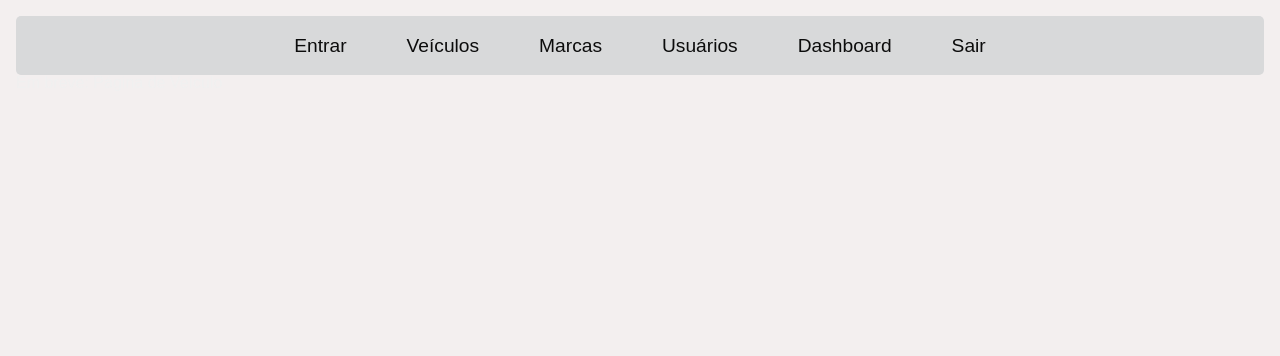
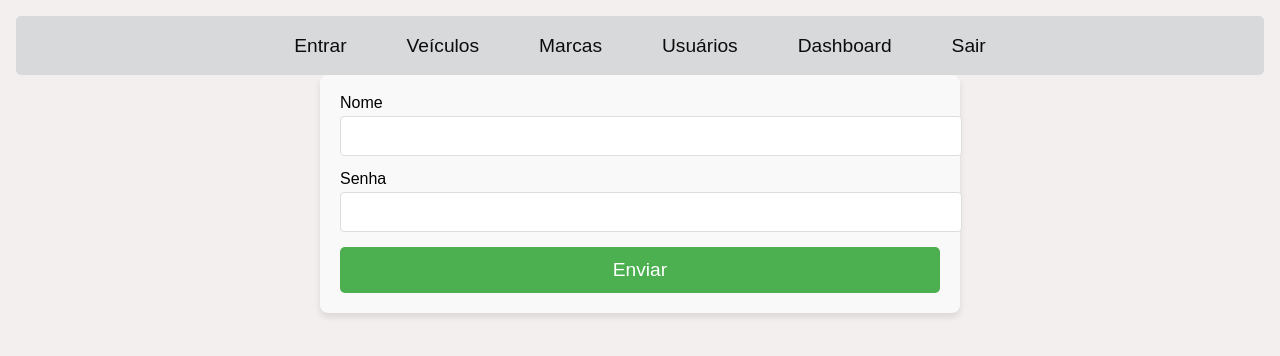
Before and after one commit to GersonAparecidoLima/FrontProjetoFinal, a React (Create React App) app: page /login in a window 1280 px wide. Shown: the top 356 px of the page. Built offline with nearby package versions, Linux system fonts and the light colour scheme.

Commit message:
Login base

```diff
--- a/src/pages/App.tsx
+++ b/src/pages/App.tsx
@@ -8,6 +8,7 @@ import style from './App.module.scss'; // Importando o estilo do App
 import EditarCadastro from './Cadastro/EditarCadastro';
 import Inicio from './Inicio'; // ou '../pages/Inicio' se estiver em outro lugar
 import Veiculo from './Veiculo';
+import Login from './Login';
 
 function App() {
   return (
@@ -18,7 +19,7 @@ function App() {
 
         <Routes>
           <Route path="/" element={<Inicio />} />
-          <Route path="/login" element={<div>Em breve: Página de Veículo</div>} />
+          <Route path="/login" element={<Login />} />
 
           <Route path="/veiculo" element={<Veiculo />} />
 
--- /dev/null
+++ b/src/pages/Login/index.module.scss
@@ -0,0 +1,52 @@
+h2 {
+  text-align: center;
+  margin-bottom: 20px;
+}
+
+.formularioGenerico {
+  display: flex;
+  flex-direction: column;
+  align-items: center;
+  max-width: 400px;
+  margin: 0 auto;
+}
+
+.inputContainer {
+  margin-bottom: 15px;
+  width: 100%;
+}
+
+label {
+  display: block;
+  margin-bottom: 5px;
+  font-weight: bold;
+}
+
+input {
+  width: 100%;
+  padding: 8px;
+  border: 1px solid #ccc;
+  border-radius: 4px;
+  font-size: 16px;
+}
+
+.submitButton {
+  background-color: #1976d2;
+  color: white;
+  padding: 10px 15px;
+  border: none;
+  border-radius: 4px;
+  font-size: 16px;
+  cursor: pointer;
+  transition: background-color 0.3s;
+
+  &:hover {
+    background-color: #115293;
+  }
+}
+
+.popError {
+  color: red;
+  font-size: 12px;
+  margin-top: 5px;
+}
--- /dev/null
+++ b/src/pages/Login/index.tsx
@@ -0,0 +1,22 @@
+import React from 'react';
+import FormularioGenerico from '../../components/FormularioGenerico/FormularioGenerico'; // Importando o FormularioGenerico
+
+const Login = () => {
+  const campos = [
+    { label: 'Nome', tipo: 'text', nome: 'nome', valor: '', required: true },
+    { label: 'Senha', tipo: 'password', nome: 'senha', valor: '', required: true }
+  ];
+
+  const handleLogin = (dados: { [key: string]: string }) => {
+    // Lógica de login (validação com API, por exemplo)
+    console.log('Dados do login:', dados);
+  };
+
+  return (
+    <div>
+      <FormularioGenerico campos={campos} onSubmit={handleLogin} tipoFormulario="login" />
+    </div>
+  );
+};
+
+export default Login;
--- a/src/pages/Veiculo/index.module.scss
+++ b/src/pages/Veiculo/index.module.scss
@@ -0,0 +1,21 @@
+.botoesContainer {
+    margin-top: 20px;
+    display: flex;
+    gap: 10px;
+    justify-content: flex-end; // ← agora sim, alinha à direita
+  }
+
+  .botao {
+    padding: 8px 16px;
+    background-color: #1976d2;
+    color: white;
+    border: none;
+    border-radius: 4px;
+    cursor: pointer;
+    font-weight: 500;
+    transition: background-color 0.3s ease;
+
+    &:hover {
+      background-color: #115293;
+    }
+  }
--- a/src/pages/Veiculo/index.tsx
+++ b/src/pages/Veiculo/index.tsx
@@ -1,5 +1,6 @@
 import React from 'react';
 import Tabela from '../../components/Tabela/Tabela'; // Caminho certo pro seu componente
+import styles from './index.module.scss'; // import do estilo novo
 
 const Veiculo = () => {
   const cabecalhos = ['Marca', 'Modelo', 'Ano', 'Valor'];
@@ -16,6 +17,14 @@ const Veiculo = () => {
   return (
     <div>
       <Tabela cabecalhos={cabecalhos} dados={dados} />
+
+      <div className={styles.botoesContainer}>
+        <button className={styles.botao}>Incluir</button>
+        <button className={styles.botao}>Editar</button>
+        <button className={styles.botao}>Excluir</button>
+      </div>
+
+
     </div>
   );
 };
```
